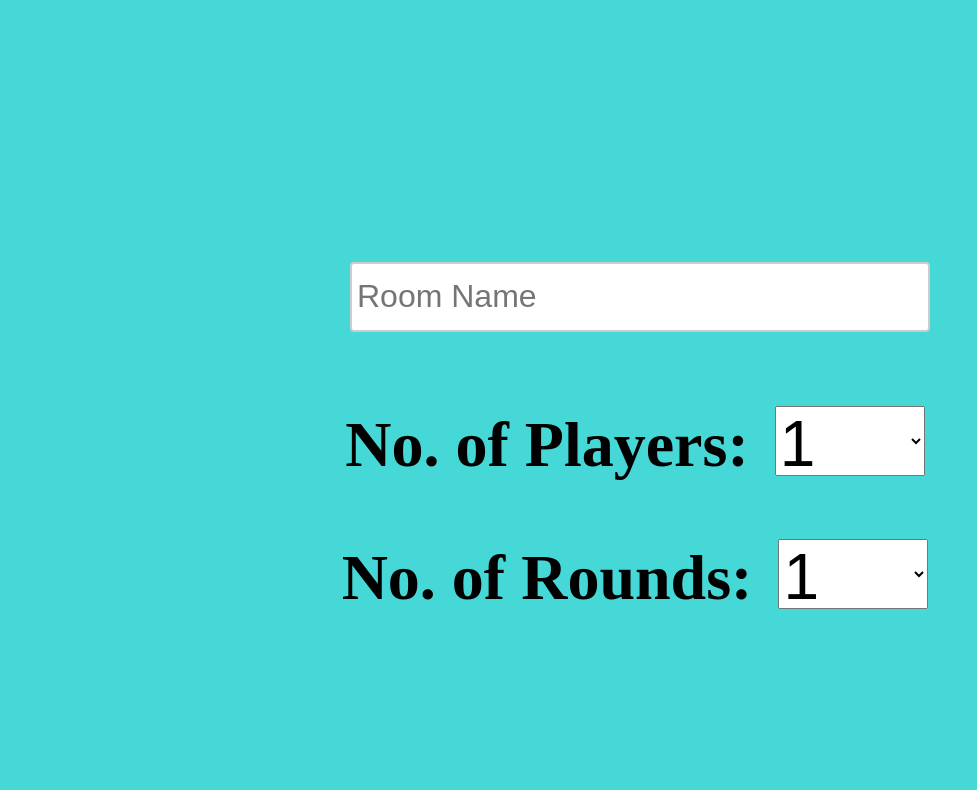
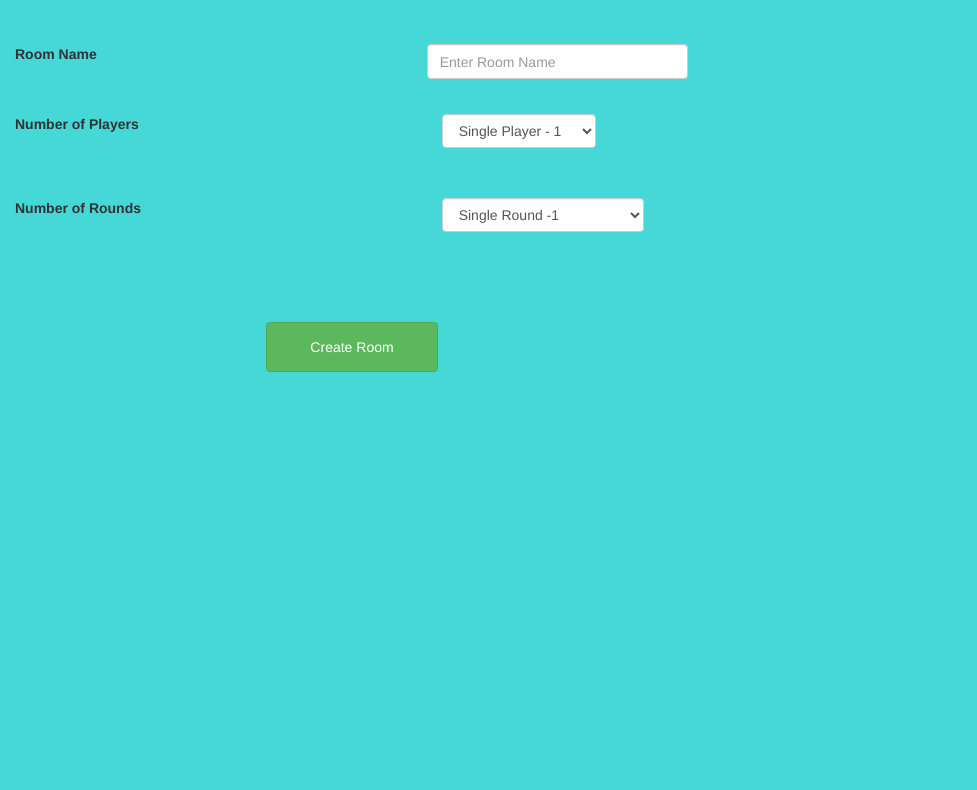
Before and after one commit to shubham-248/shubham-248.github.io, a plain HTML site: page index.html in a window 1280 px wide. Shown: the part 89-879 px from the top of the page, without its empty margins (0-977 px from the left). After the commit the page ends 800 px from the top, so only its background shows below. Drawn offline with nearby package versions, Linux system fonts and the light colour scheme.

Commit message:
Update index.html

```diff
--- a/index.html
+++ b/index.html
@@ -1,55 +1,21 @@
 <html><head>
-    <title>Create Room</title>
+	<title></title>
+	<meta charset="utf-8">
+	<meta name="viewport" content="width=device-width, initial-scale=1">
+	<link rel="stylesheet" href="https://maxcdn.bootstrapcdn.com/bootstrap/3.4.1/css/bootstrap.min.css">
+	<script src="https://ajax.googleapis.com/ajax/libs/jquery/3.4.1/jquery.min.js"></script>
+	<script src="https://maxcdn.bootstrapcdn.com/bootstrap/3.4.1/js/bootstrap.min.js"></script>
 	<style>
-
-input[type=text] {
-  height: 70px;
-  width: 580px;
-  box-sizing: border-box;
-  border: 2px solid #ccc;
-  border-radius: 4px;
-  font-size: 32px;
-  background-color: white;
-  background-position: 5px 10px;
-  background-repeat: no-repeat;
-  padding: 15px 10px 15px 5px;
-}
-
-select {
-         height: 70px;
-         width: 150px;
-         margin: 10px;
-         font-size: 1em;
-        }
-
-div {
-      height: 300px;
-      width: 100%;
-    }
-
         h1 {
      font-size: 4em;
      text-align: center;
    }
-
-.button {
-  background-color: rgb(255, 255, 25); /* Dirty Yellow */
-  border: none;
-  color: black;
-  padding: 20px;
+                h2 {
      text-align: center;
-  text-decoration: none;
-  display: inline-block;
-  font-size: 16px;
-  margin: 4px 2px;
-  cursor: pointer;
-  height: 100px;
-  width: 580px;
    }
-
-.button4 {border-radius: 8px;
-    font-size: 3em;
-     text-align: baseline;
+        div {
+      height: 50px;
+      width: 100%;
     }
 
 .center {
@@ -58,59 +24,97 @@ h1 {
   padding: 10px;
 }
 
+.center_div{
+    margin: 0 auto;
+    width:91% /* value of your choice which suits your alignment */
+}
+
+
+        mi {
+  display: block;
+}
 	</style>
 </head>
 <body style="background-color:rgb(70,215,215);">
 
+    <br>
+    <h2>Create Your Room </h2>
+
+    <div></div><label class="col-md-4 control-label" for="Roomname">Room Name</label>
+
+    <div class="container center_div">
+	<div class="container">
+  <form action="/action_page.php">
+    <div class="row">
+      <div class="col">
+        <input type="text" class="form-control" id="RoomName" placeholder="Enter Room Name" name="RoomName" style=" height: 35px;width: 261px">
+      </div>
+    </div>
+  </form>
+</div>
+    </div>
+	<!---
     <div></div>
 
-    <h1><form>
-  <input type="text" placeholder="Room Name">
-</form></h1>
-
-    <h1><label for="No. of Players">No. of Players:</label>
-
-<select id="Players">
-  <option value="1">1</option>
-  <option value="2">2</option>
-  <option value="3">3</option>
-  <option value="4">4</option>
-  <option value="5">5</option>
-  <option value="6">6</option>
-  <option value="7">7</option>
-  <option value="8">8</option>
-  <option value="9">9</option>
-  <option value="10">10</option>
-  <option value="11">11</option>
-  <option value="12">12</option>
-</select></h1>
+    <label for="Players" class="control-label clo-xs-1">Number of Players</label>
+      <div class="form-group">
+          <div class="col-xs-3">
+    <select class="form-control input-sm">
+      <option>1</option>
+      <option>2</option>
+      <option>3</option>
+      <option>4</option>
+      <option>5</option>
+    </select>
+  </div>
+    --->
+    <br>
 
 
-    <h1><label for="No. of Rounds">No. of Rounds:</label>
+<form class="form-inline">
+<div class="form-group">
+  <label class="col-md-4 control-label" for="Players">Number of Players</label>
+  <div class="col-md-4">
+    <select id="Players" name="Players" class="form-control">
+      <option value="1">Single Player - 1</option>
+      <option value="2">Two Players - 2</option>
+      <option value="3">Three Players - 3</option>
+      <option value="4">Four Players - 4</option>
+      <option value="5">Five Players - 5</option>
+      <option value="6">Six Players - 6</option>
+    </select>
+  </div>
+</div>
+</form>
 
-<select id="Rounds">
-  <option value="1">1</option>
-  <option value="2">2</option>
-  <option value="3">3</option>
-  <option value="4">4</option>
-  <option value="5">5</option>
-  <option value="6">6</option>
-  <option value="7">7</option>
-  <option value="8">8</option>
-  <option value="9">9</option>
-  <option value="10">10</option>
-  <option value="11">11</option>
-  <option value="12">12</option>
-</select></h1>
+<br>
 
-    <div></div>
+<form class="form-inline">
+<div class="form-group">
+  <label class="col-md-4 control-label" for="Rounds">Number of Rounds</label>
+  <div class="col-md-4">
+    <select id="Players" name="Rounds" class="form-control">
+      <option value="1">Single Round -1</option>
+      <option value="2">Five Rounds - 5</option>
+      <option value="3">Ten Rounds - 10</option>
+      <option value="4">Fifteen Rounds - 15</option>
+      <option value="5">Twenty Rounds - 20</option>
+      <option value="6">Twenty-Five Rounds - 25</option>
+    </select>
+  </div>
+</div>
+</form>
+
+
   <div></div>
 
     <div class="center">
-    <a href="http://www.google.com">
-    <button class="button button4">Create Room</button>
-    </a>
+        <mi>
+            <a href="https://shubham-248.github.io/">
+	<button style=" height: 50px;width: 172px" class="btn btn-success" type="button">Create Room</button> </a>
+        </mi>
             </div>
 
+    <div></div>
 
 </body></html>
```
Lines whose indentation alone changed are shown as unchanged.
